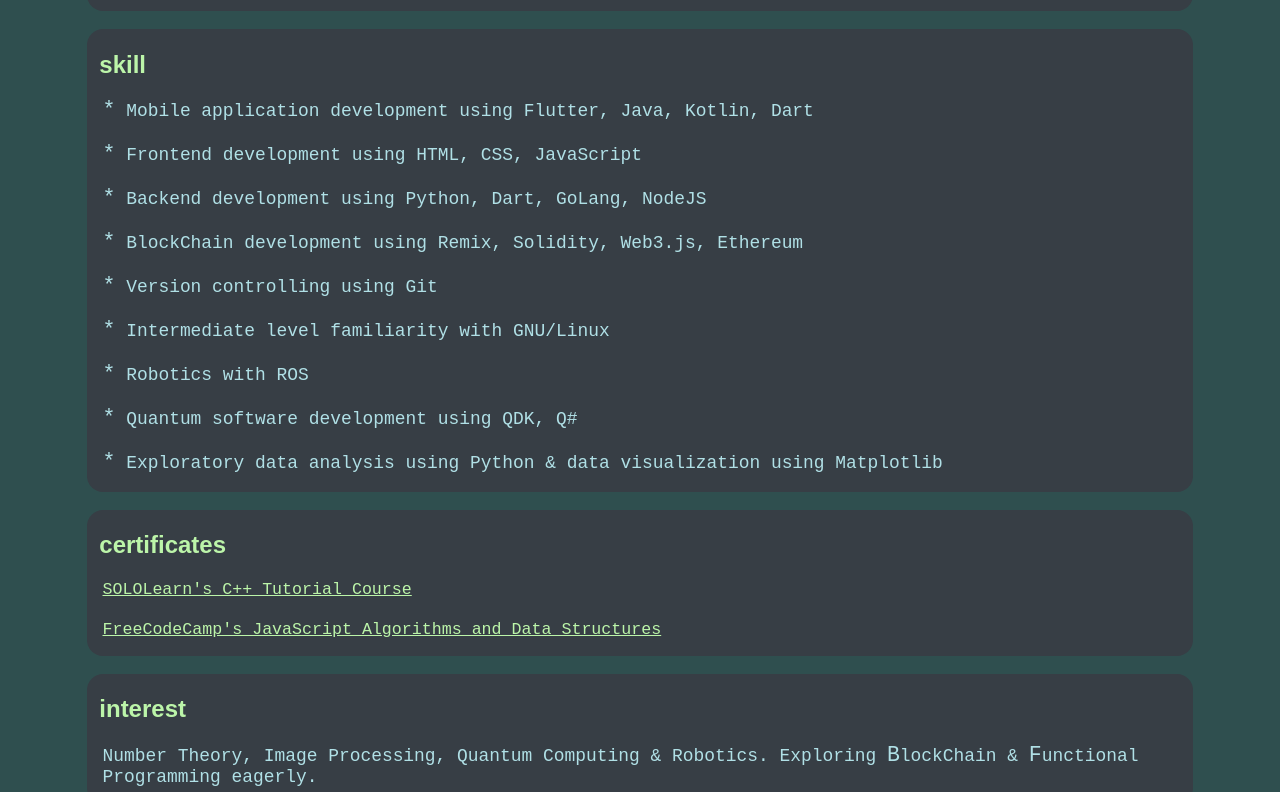
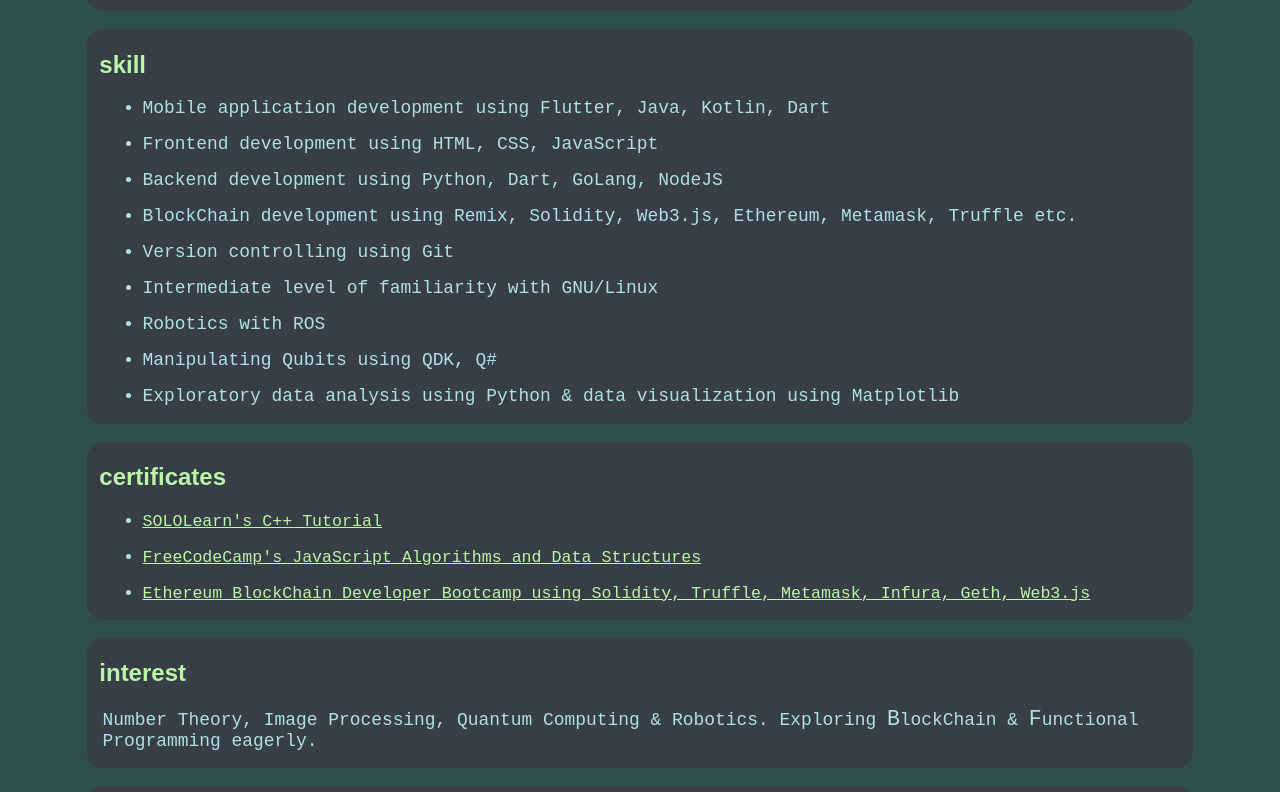
Before and after one commit to itzmeanjan/itzmeanjan.in, a website: page pages/index.html in a window 1280 px wide. Shown: the part 407-1199 px from the top of the page. Drawn offline with Linux system fonts and the light colour scheme; files that its build step writes are made by us from their sources.

Commit message:
Updated index.html structure; added link to certificate
- Added unordered list in index.js for placing contents properly
- Added link to new certificate

```diff
--- a/pages/index.html
+++ b/pages/index.html
@@ -37,7 +37,7 @@
               onmouseenter="event.target.style.fontSize='2vh'; let newDiv = document.createElement('div'); newDiv.id='myImage'; newDiv.style.padding='.8vmin'; let myImage = document.createElement('img'); myImage.src = 'myImage.jpg'; myImage.height = 140; myImage.width = 100; myImage.style.borderRadius='3vmax'; newDiv.appendChild(myImage); event.target.parentNode.parentNode.appendChild(newDiv);"
               onmouseleave="
           event.target.style.fontSize='1.5vh'; event.target.parentNode.parentNode.removeChild(document.getElementById('myImage'));">Anjan
-              Roy</b></span>. I live in India. And I am a computer programmer.
+              Roy</b></span>. I am a computer programmer, living in India.
         </p>
       </article>
     </div>
@@ -60,33 +60,17 @@
         <h1>
           skill
         </h1>
-        <p>
-          <big>*</big> Mobile application development using Flutter, Java, Kotlin, Dart
-          <br>
-          <br>
-          <big>*</big> Frontend development using HTML, CSS, JavaScript
-          <br>
-          <br>
-          <big>*</big> Backend development using Python, Dart, GoLang, NodeJS
-          <br>
-          <br>
-          <big>*</big> BlockChain development using Remix, Solidity, Web3.js, Ethereum
-          <br>
-          <br>
-          <big>*</big> Version controlling using Git
-          <br>
-          <br>
-          <big>*</big> Intermediate level familiarity with GNU/Linux
-          <br>
-          <br>
-          <big>*</big> Robotics with ROS
-          <br>
-          <br>
-          <big>*</big> Quantum software development using QDK, Q#
-          <br>
-          <br>
-          <big>*</big> Exploratory data analysis using Python & data visualization using Matplotlib
-        </p>
+        <ul>
+          <li>Mobile application development using Flutter, Java, Kotlin, Dart</li>
+          <li>Frontend development using HTML, CSS, JavaScript</li>
+          <li>Backend development using Python, Dart, GoLang, NodeJS</li>
+          <li>BlockChain development using Remix, Solidity, Web3.js, Ethereum, Metamask, Truffle etc.</li>
+          <li>Version controlling using Git</li>
+          <li>Intermediate level of familiarity with GNU/Linux</li>
+          <li>Robotics with ROS</li>
+          <li>Manipulating Qubits using QDK, Q#</li>
+          <li>Exploratory data analysis using Python & data visualization using Matplotlib</li>
+        </ul>
       </article>
     </div>
     <div class="childDiv">
@@ -94,16 +78,25 @@
         <h1>
           certificates
         </h1>
-        <p>
-          <small><a class="simpleLink" target="_blank"
-              href="https://www.sololearn.com/Certificate/1051-3677965/pdf/">SOLOLearn's C++ Tutorial
-              Course</a></small>
-          <br>
-          <br>
-          <small><a class="simpleLink" target="_blank"
-              href="https://www.freecodecamp.org/certification/itzmeanjan/javascript-algorithms-and-data-structures">FreeCodeCamp's
-              JavaScript Algorithms and Data Structures</a></small>
-        </p>
+        <ul>
+          <li>
+            <a class="simpleLink" target="_blank" href="https://www.sololearn.com/Certificate/1051-3677965/pdf/">
+              SOLOLearn's C++ Tutorial
+            </a>
+          </li>
+          <li>
+            <a class="simpleLink" target="_blank"
+              href="https://www.freecodecamp.org/certification/itzmeanjan/javascript-algorithms-and-data-structures">
+              FreeCodeCamp's JavaScript Algorithms and Data Structures
+            </a>
+          </li>
+          <li>
+            <a class="simpleLink" target="_blank"
+              href="https://www.udemy.com/certificate/UC-5b047856-f1f5-45d9-8ac2-6a23d1928b7e/">
+              Ethereum BlockChain Developer Bootcamp using Solidity, Truffle, Metamask, Infura, Geth, Web3.js
+            </a>
+          </li>
+        </ul>
       </article>
     </div>
     <div class="childDiv">
@@ -123,7 +116,8 @@
           hobby
         </h1>
         <p>
-          During offtime, I love to watch movies & tv series. I also ❤️ to cook 😋. I've an appetite for good story books ( mostly
+          During offtime, I love to watch movies & tv series. I also ❤️ to cook 😋. I've an appetite for good story
+          books ( mostly
           mystery & adventure ).
         </p>
       </article>
--- a/styles/common.css
+++ b/styles/common.css
@@ -34,7 +34,7 @@
   font-family: Arial, Helvetica, sans-serif;
 }
 
-p{
+p, li{
   font-size: 1.4vmax;
   color: powderblue;
   margin: 2vmin;
```
